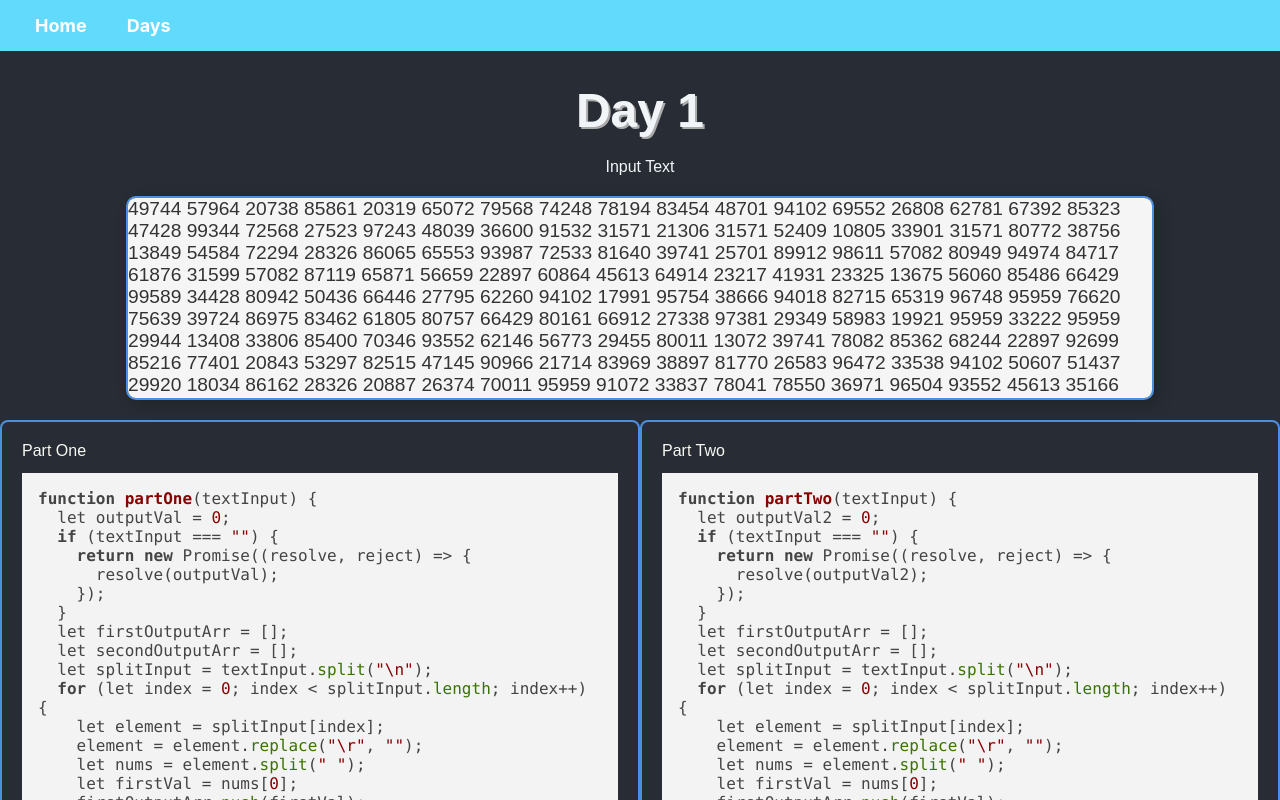
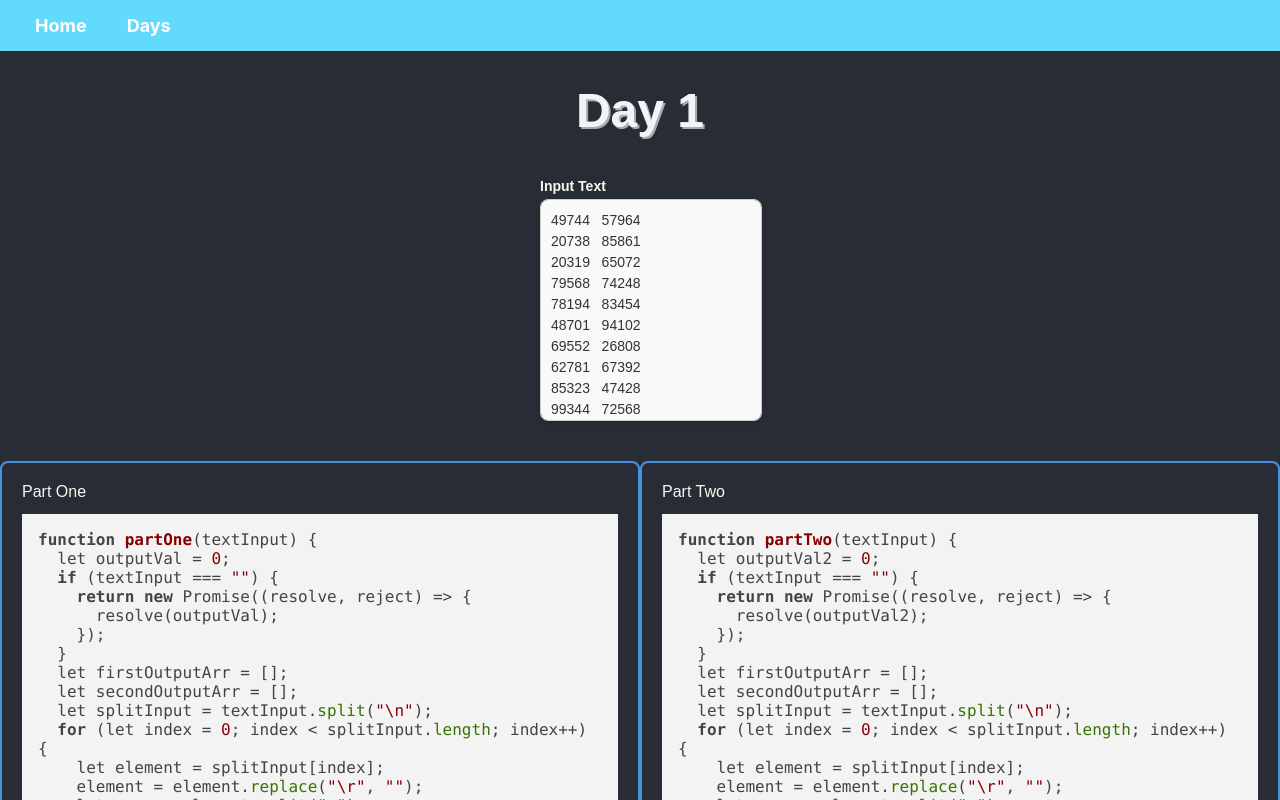
Before and after one commit to A-Murchison/aoc24, a React (Create React App) app: page /Day1 in a window 1280 px wide. Shown: the top 800 px of the page. Built offline with nearby package versions, Linux system fonts and the light colour scheme.

Commit message:
fancy styling baby oo yea

```diff
--- a/src/Components/Template.js
+++ b/src/Components/Template.js
@@ -17,9 +17,14 @@ export function Template(params) {
   return (
     <div className="container dark-background">
       <h1 className="title">{dayText}</h1>
-      <div className="box-container">
-          <span className="box-title" >Input Text</span>
-          <div className="box-input-text scrollDiv">{input}</div>
+
+      <div className="read-only-container">
+        <span className="label">Input Text</span>
+        <textarea
+          className="read-only-textbox"
+          value={input}
+          readOnly
+        />
       </div>
       <div className="row">
         <div className="code-container">
--- a/src/site.css
+++ b/src/site.css
@@ -26,11 +26,9 @@
 
 .box-container {
   display: flex;
-  gap: 20px;
   width: 100%;
-    justify-content: center;
+    justify-content: space-around;
     align-items: center;
-    flex-direction: column;
 }
 
 .box {
@@ -47,7 +45,6 @@
   font-weight: 500;
   color: #333;
 }
-
 .box-input-text {
   height: 200px;
   max-width: 80%;
@@ -62,6 +59,42 @@
   color: #333;
 }
 
+.read-only-container {
+  position: relative;
+  display: flex;
+  flex-direction: column;
+  align-items: flex-start;
+  margin: 20px auto;
+  max-width: 80%;
+}
+
+.label {
+  margin-bottom: 5px; /* Adds space between label and textbox */
+  font-size: 14px;
+  color: #f8f8f2;
+  font-weight: bold;
+}
+
+.read-only-textbox {
+  width: 100%;
+  height: 200px;
+  padding: 10px;
+  border: 1px solid #ccc;
+  border-radius: 8px;
+  background-color: #f9f9f9;
+  font-family: 'Arial', sans-serif;
+  font-size: 14px;
+  line-height: 1.5;
+  color: #333;
+  resize: none;
+  box-shadow: 0 2px 4px rgba(0, 0, 0, 0.1);
+}
+
+.read-only-textbox:focus {
+  outline: none;
+  border-color: #007bff;
+  box-shadow: 0 0 6px rgba(0, 123, 255, 0.25);
+}
 .code-container {
   background-color: #282c34;
   color: #f8f8f2;
@@ -82,6 +115,7 @@
 
 code {
   text-align: left;
+  padding: 0.5em;
 }
 
 .row {
```
